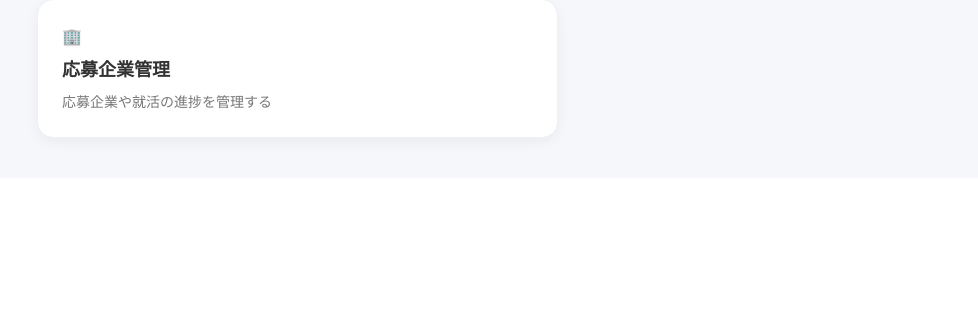
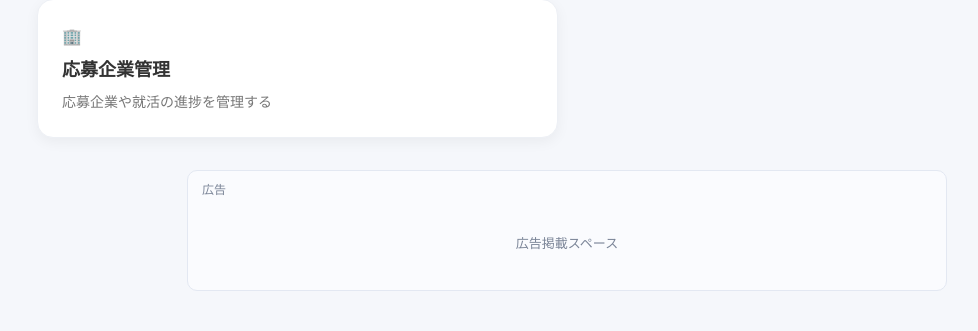
Before and after one commit to hasegawa-div/careerhero, a Flask app: page /dashboard in a window 1280 px wide. Shown: the part 1577-1908 px from the top of the page, without its empty margins (73-1051 px from the left). Before the commit the page ends 1724 px from the top, so only its background shows below. Run offline with Flask 3, Linux system fonts and the light colour scheme; the visitor is signed in with stand-in values (Sample User, id 1); data comes from the database, SQL or seed files in the repository; data that the repository does not hold is empty.

Commit message:
Add dashboard ad slot and fix Stripe webhook

```diff
--- a/static/css/style.css
+++ b/static/css/style.css
@@ -518,6 +518,33 @@ a:hover {
     padding: 14px 28px;
 }
 
+/* ダッシュボード下部のFreeプラン向け広告枠 */
+.dashboard-ad-slot {
+    max-width: 760px;
+    min-height: 110px;
+    margin: 32px auto 8px;
+    padding: 10px 14px;
+    border: 1px solid #e3e8f2;
+    border-radius: 10px;
+    background: #fafbfe;
+    color: #7a8497;
+    text-align: center;
+}
+
+.dashboard-ad-label {
+    display: block;
+    margin-bottom: 8px;
+    font-size: 12px;
+    text-align: left;
+}
+
+.dashboard-ad-content {
+    min-height: 72px;
+    display: grid;
+    place-items: center;
+    font-size: 13px;
+}
+
 /* スマホ対応 */
 
 @media (max-width: 700px) {
--- a/templates/dashboard.html
+++ b/templates/dashboard.html
@@ -188,4 +188,14 @@
 
 </div>
 
+{% if is_pro != 1 %}
+<aside class="dashboard-ad-slot" aria-label="広告">
+    <span class="dashboard-ad-label">広告</span>
+    <div class="dashboard-ad-content">
+        <!-- AdSenseの広告ユニットコードをここに設定 -->
+        広告掲載スペース
+    </div>
+</aside>
+{% endif %}
+
 {% endblock %}
```
